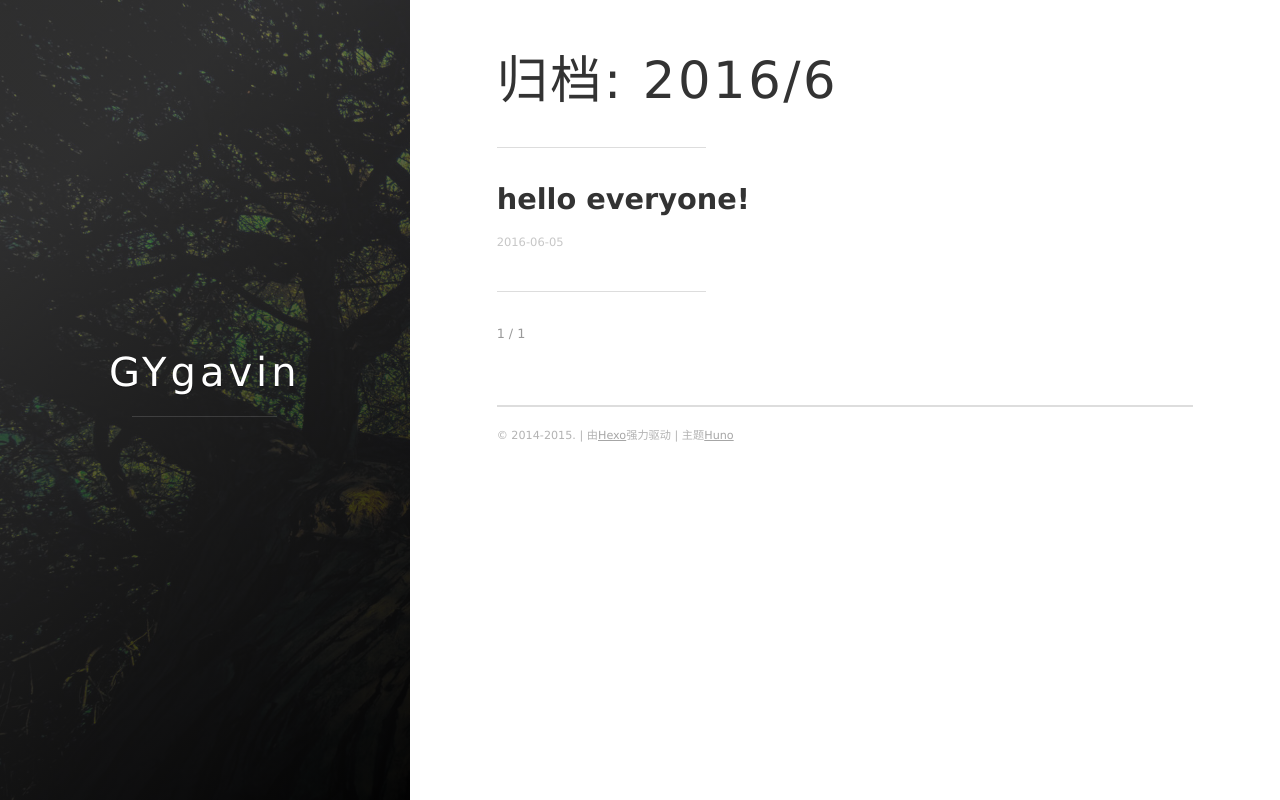
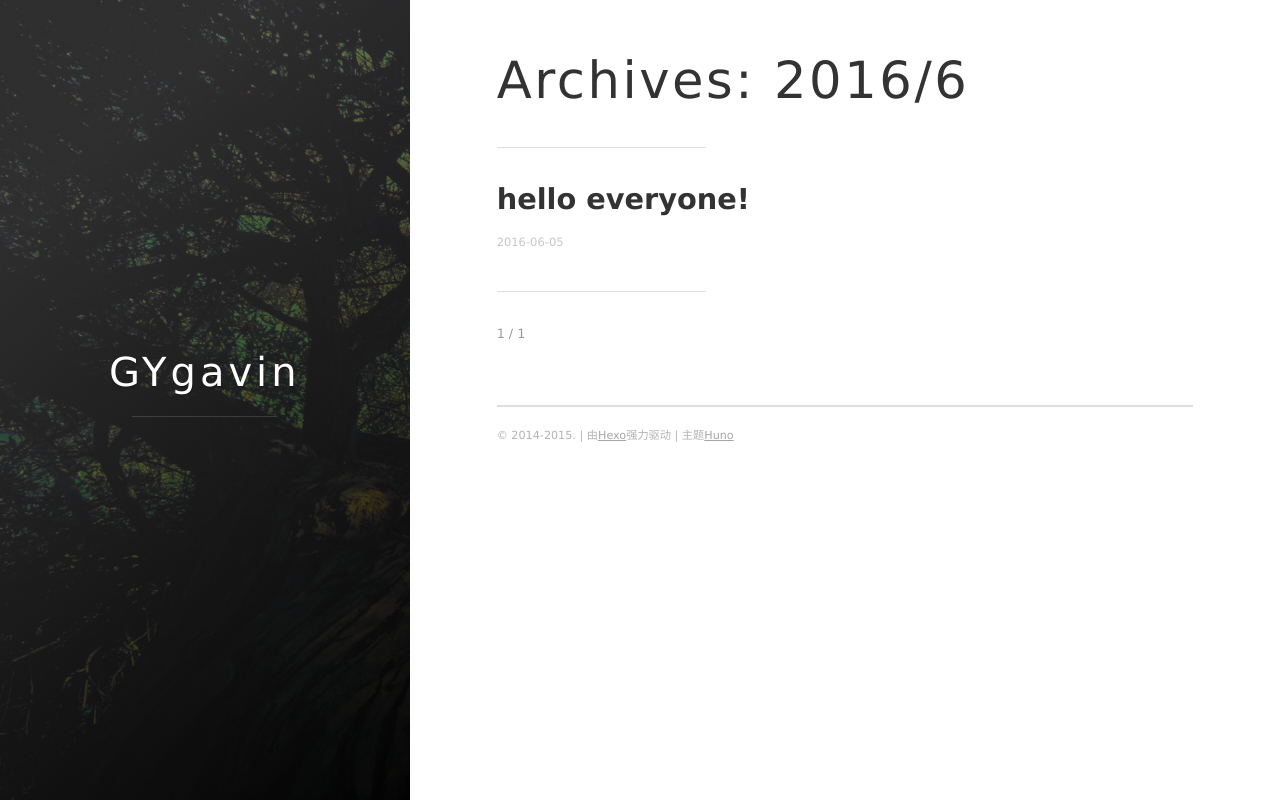
Before and after one commit to GYgavin/gygavin.github.io, a plain HTML site: page archives/2016/06/index.html in a window 1280 px wide. Drawn offline with Linux system fonts and the light colour scheme.

Commit message:
Site updated: 2016-06-05 20:58:52

```diff
--- a/archives/2016/06/index.html
+++ b/archives/2016/06/index.html
@@ -7,7 +7,7 @@
 
 
     <title>
-      归档: 2016/6
+      Archives: 2016/6
     </title>
 
     <meta name="viewport" content="width=device-width, initial-scale=1, maximum-scale=1, user-scalable=no">
@@ -18,12 +18,12 @@
 
     <meta name="description" content="A good boy of China">
 <meta property="og:type" content="website">
-<meta property="og:title" content="归档: 2016/6">
+<meta property="og:title" content="Archives: 2016/6">
 <meta property="og:url" content="http://yoursite.com/archives/2016/06/index.html">
 <meta property="og:site_name" content="GYgavin">
 <meta property="og:description" content="A good boy of China">
 <meta name="twitter:card" content="summary">
-<meta name="twitter:title" content="归档: 2016/6">
+<meta name="twitter:title" content="Archives: 2016/6">
 <meta name="twitter:description" content="A good boy of China">
 
 
@@ -134,7 +134,7 @@ classes that you can use:
 
 
 
-  <h1 class="archive-title">归档: 2016/6</h1>
+  <h1 class="archive-title">Archives: 2016/6</h1>
   <hr class="post-list__divider" />
 
 
```
Also changed, not shown: archives/2016/index.html (+4 -4 lines), archives/index.html (+3 -3 lines).
